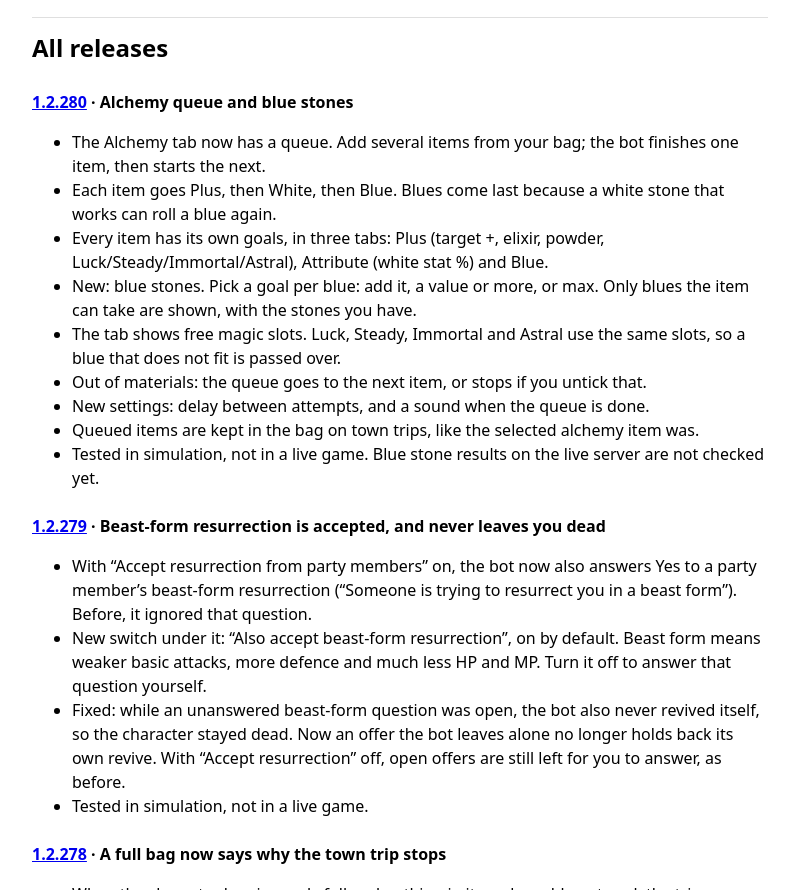
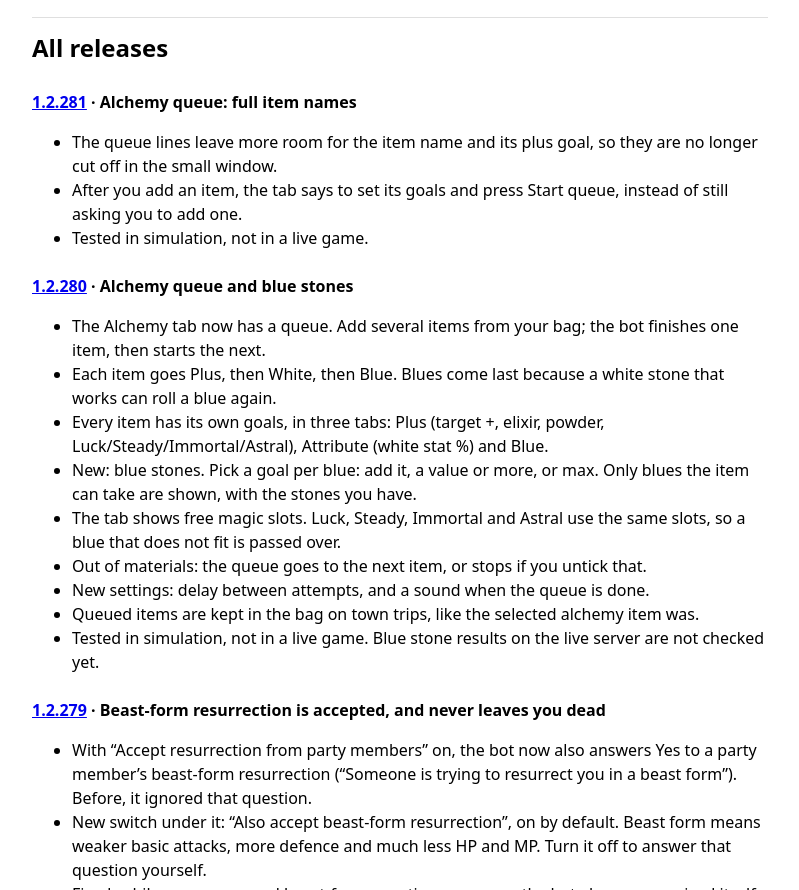
Before and after one commit to nixxane/opensro-bot-lean-site, a plain HTML site: page notes.html in a window 1280 px wide. Shown: the part 3196-4086 px from the top of the page, without its empty margins (240-1039 px from the left). Drawn offline with Linux system fonts and the light colour scheme; a script that the page names is missing; files whose address does not match are found by name; a web font is replaced by a local one.

Commit message:
Patch notes: 1.2.281

```diff
--- a/notes.html
+++ b/notes.html
@@ -127,6 +127,14 @@
         </div>
         <section id="patch-notes">
         <h2 class="visually-hidden">All releases</h2>
+      <article class="release" id="v1-2-281">
+        <h3><a href="https://github.com/nixxane/opensro-bot-lean/releases/tag/v1.2.281">1.2.281</a> &middot; Alchemy queue: full item names</h3>
+        <ul>
+          <li>The queue lines leave more room for the item name and its plus goal, so they are no longer cut off in the small window.</li>
+          <li>After you add an item, the tab says to set its goals and press Start queue, instead of still asking you to add one.</li>
+          <li>Tested in simulation, not in a live game.</li>
+        </ul>
+      </article>
       <article class="release" id="v1-2-280">
         <h3><a href="https://github.com/nixxane/opensro-bot-lean/releases/tag/v1.2.280">1.2.280</a> &middot; Alchemy queue and blue stones</h3>
         <ul>
```
